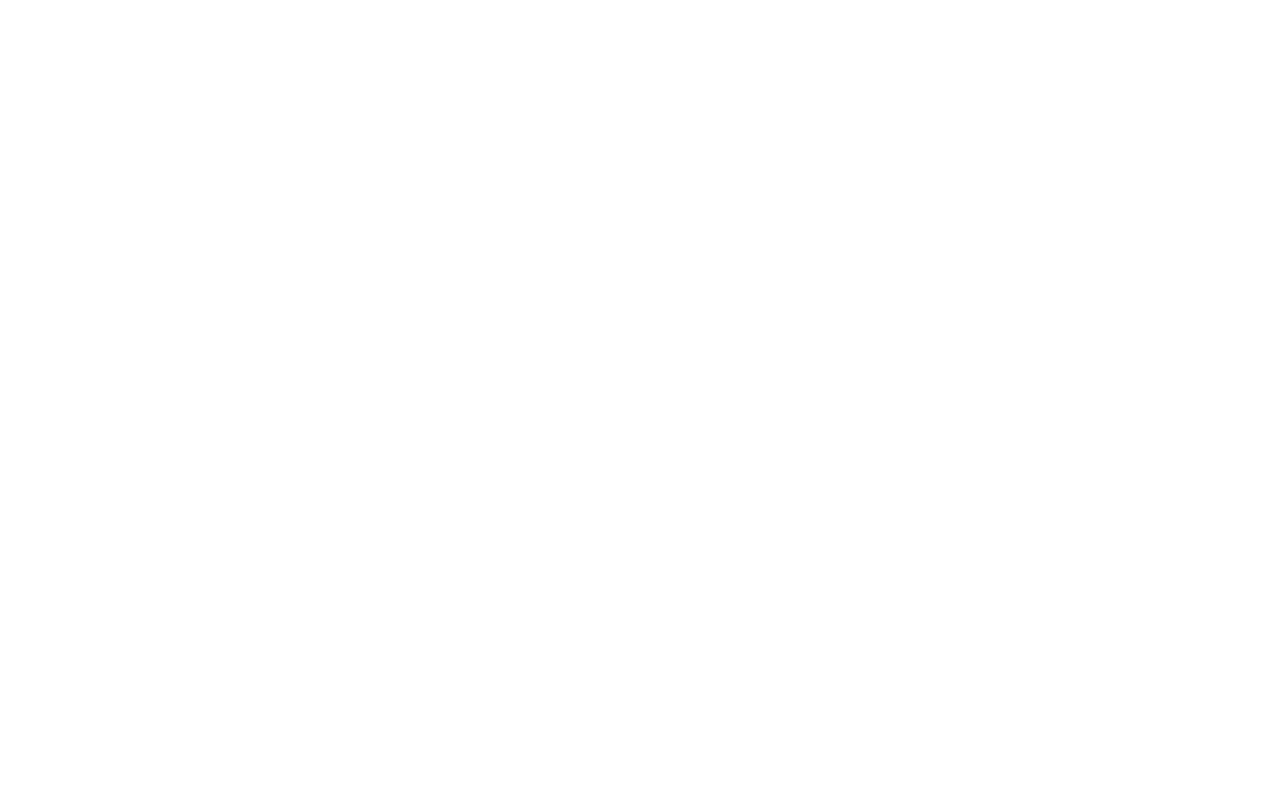
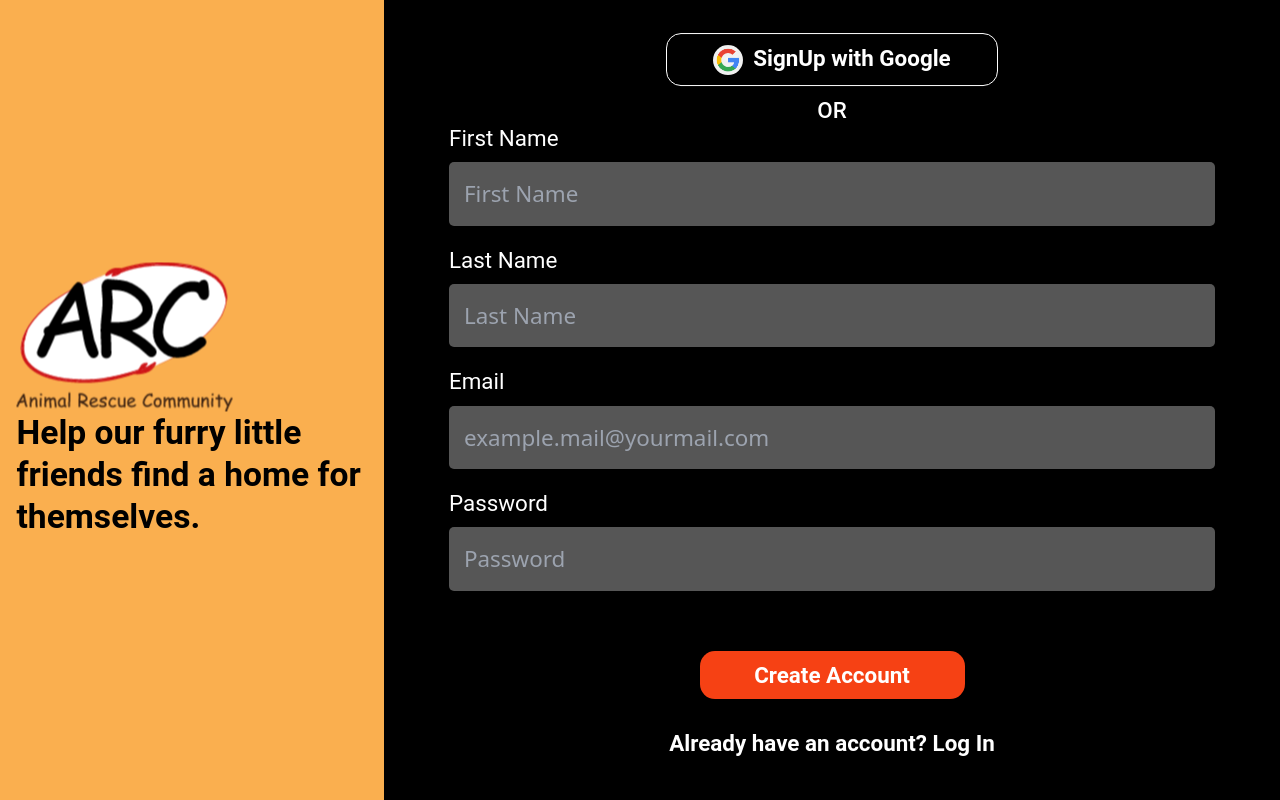
Before and after one commit to arc-pune/arc-front-end, a React (Create React App) app: page /signup in a window 1280 px wide. Built offline with nearby package versions, Linux system fonts and the light colour scheme.

Commit message:
create sign up page

```diff
--- a/src/App.js
+++ b/src/App.js
@@ -2,6 +2,7 @@
 import Home from "./pages/Home";
 import Login from "./pages/login";
 import { BrowserRouter as Router, Switch, Route, Link } from "react-router-dom";
+import SignUp from './pages/signup';
 
 const App = () => {
   return (
@@ -14,6 +15,9 @@
           <Route exact path="/login">
             <Login />
           </Route>
+          <Route exact path="/signup">
+            <SignUp />
+          </Route>
         </Switch>
       </Router>
     </div>
--- a/src/components/NavBar.js
+++ b/src/components/NavBar.js
@@ -76,7 +76,7 @@
 
                 <div class="p-2 w-full">
                   <button class="flex font-medium text-white bg-blue-600 border-0 py-2 px-8 focus:outline-none rounded-lg text-lg hover:bg-blue-500">
-                    SignUp
+                  <Link to="/signup">SignUp</Link>
                   </button>
                 </div>
 
--- a/src/pages/login.js
+++ b/src/pages/login.js
@@ -1,6 +1,7 @@
 import React from "react";
 import "./login.css";
 import NavBar from "../components/NavBar";
+import { Link } from "react-router-dom";
 
 const Login = () => {
   return (
@@ -17,6 +18,17 @@
       </div>
       <div class="section-2">
         <form class="form">
+          <div class="google button">
+            <p>
+              <img
+                src="/Assets/images/google.png"
+                alt="google"
+                className="inline"
+              />
+              Continue with google
+            </p>
+          </div>
+          <p class="or">OR</p>
           <div class="form-control">
             <label for="email">Email</label>
             <input
@@ -31,18 +43,9 @@
           </div>
           <div class="buttons">
             <p class="signin button">Login</p>
-            <p class="signup button">New User? Sign up</p>
           </div>
-          <p class="or">OR</p>
-          <div class="google button">
-            <p>
-              <img
-                src="/Assets/images/google.png"
-                alt="google"
-                className="inline"
-              />
-              continue with google
-            </p>
+          <div>
+            <p class="signup button"><Link to="/signup">New User? Sign up</Link></p>
           </div>
         </form>
       </div>
--- /dev/null
+++ b/src/pages/signup.css
@@ -0,0 +1,139 @@
+* {
+    margin: 0;
+    padding: 0;
+    box-sizing: border-box;
+  }
+
+  .signup {
+    display: flex;
+    flex-direction: row;
+  }
+
+  .section-1 {
+    background: #FAAF4F;
+    width: 30%;
+    height: 100vh;
+  }
+
+  .section-2 {
+    background: #000;
+    width: 70%;
+    height: 100vh;
+    position: relative;
+  }
+
+  .section-2 .form {
+    display: flex;
+    flex-direction: column;
+    align-items: center;
+    position: absolute;
+    top: 50%; left: 50%; transform: translate(-50%, -50%);
+  }
+
+  .section-2 .form .form-control {
+    margin-bottom: 20px;
+  }
+
+  .section-2 .form .form-control label {
+    display: block;
+    color:#FFFFFF;
+    font-family: Roboto;
+    font-style: Regular;
+    font-size: 1.4rem;
+    line-height: 28.13px;
+    margin-bottom: 10px;
+  }
+
+  .section-2 .form .form-control input {
+    background: rgba(196, 196, 196, 0.44);
+    color: #BEB2B2;
+    border-radius: 5px;
+    font-size: 1.4rem;
+    border: none;
+    outline: none;
+    width: 766px;
+    padding: 15px;
+  }
+
+  .section-2 .form .button {
+    border: none;
+    font-size: 1.4rem;
+    font-style: normal;
+    font-weight: 700;
+    line-height: 28px;
+    font-family: Roboto;
+    color: #ffffff;
+    padding: 10px;
+    margin: 10px;
+    text-align: center;
+    border-radius: 15px;
+  }
+
+  .section-2 .form .buttons {
+    display: flex;
+    flex-direction: row;
+    margin-top: 30px;
+  }
+
+  .section-2 .form .buttons .signin {
+    background: #F64114;
+    width: 265px;
+  }
+
+  .section-2 .form .buttons .signup {
+    border: 1px solid #FFFFFF;
+    border-radius: 15px;
+    width: 265px;
+  }
+
+  .section-2 .form .or {
+    font-family: Roboto;
+    font-size: 1.4rem;
+    font-style: normal;
+    font-weight: 500;
+    line-height: 28px;
+    color: #FFFFFF;
+  }
+
+  .section-2 .form .google {
+    border: 1px solid #FFFFFF;
+    width: 332px;
+  }
+
+  .section-2 .form .google img {
+    width:30px;
+    border-radius:50%;
+    vertical-align: middle;
+    margin-right: 10px;
+  }
+
+  .section-2 .form .google p {
+    color:white;
+  }
+
+  .section-1 {
+    display: flex;
+    flex-direction: column;
+    position: relative;
+  }
+
+  .section-1 .content
+  {
+    position: absolute;
+    top: 50%; left: 50%; transform: translate(-50%, -50%);
+  }
+
+  .section-1 .content .text {
+    font-family: Roboto;
+    font-size: 2.1rem;
+    font-style: normal;
+    font-weight: 600;
+    line-height: 42px;
+    text-align: left;
+    width: 351px;
+  }
+
+  .section-1 .content .image {
+    width: 216px;
+    height: 149px;
+  }
--- /dev/null
+++ b/src/pages/signup.js
@@ -0,0 +1,75 @@
+import React from "react";
+import "./signup.css";
+import NavBar from "../components/NavBar";
+import { Link } from "react-router-dom";
+
+
+const SignUp = () => {
+  return (
+    <div class="signup">
+      <div class="section-1">
+        <div class="content">
+          <div class="image">
+            <img src="/Assets/images/image 8.png" alt="arc"></img>
+          </div>
+          <div class="text">
+            Help our furry little friends find a home for themselves.
+          </div>
+        </div>
+      </div>
+      <div class="section-2">
+        <form class="form">
+        <div class="google button">
+            <p>
+                <img
+                    src="/Assets/images/google.png"
+                    alt="google"
+                    className="inline"
+                />
+                SignUp with Google
+            </p>
+        </div>
+
+        <p class="or">OR</p>
+
+        <div class="form-control">
+            <label for="firstName">First Name</label>
+            <input
+              type="text"
+              id="firstName"
+              placeholder="First Name"
+            ></input>
+          </div>
+          <div class="form-control">
+            <label for="lastName">Last Name</label>
+            <input
+              type="text"
+              id="lastName"
+              placeholder="Last Name"
+            ></input>
+          </div>
+          <div class="form-control">
+            <label for="email">Email</label>
+            <input
+              type="text"
+              id="email"
+              placeholder="example.mail@yourmail.com"
+            ></input>
+          </div>
+          <div class="form-control">
+            <label for="password">Password</label>
+            <input type="password" id="password" placeholder="Password"></input>
+          </div>
+          <div class="buttons">
+            <p class="signin button">Create Account</p>
+          </div>
+          <div>
+            <p class="signup button"><Link to="/login">Already have an account? Log In</Link></p>
+          </div>
+        </form>
+      </div>
+    </div>
+  );
+};
+
+export default SignUp;
```
Also changed, not shown: 1 other file (tests, documents, lock files or other folders).
